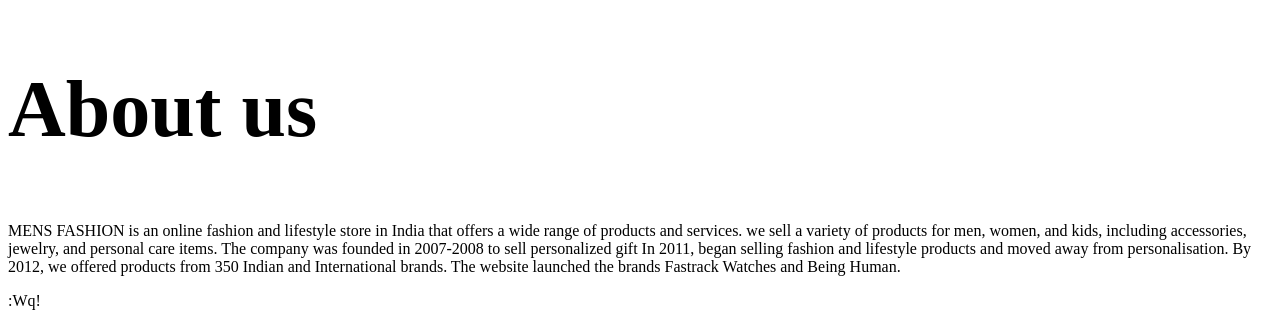
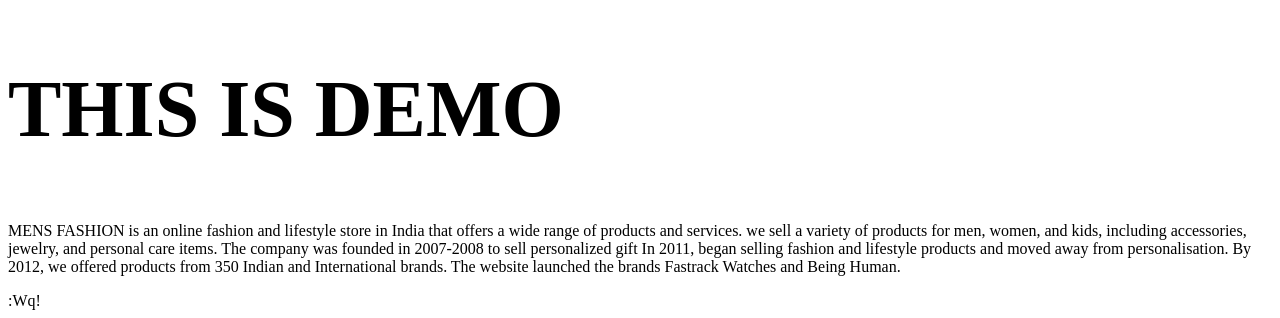
Before and after one commit to rahulparisha/Git_cicd, a plain HTML site: page index.html in a window 1280 px wide. Shown: the part 610-928 px from the top of the page. Drawn offline with Linux system fonts and the light colour scheme.

Commit message:
changes done

```diff
--- a/index.html
+++ b/index.html
@@ -2,9 +2,8 @@
 
                                                                   <img src="mens fasion.jpeg" width="600px" height="600px">
                                                                       <div class="about-text">
-                                                                                    <h2 style="font-size: 80px; color: black;">About us</h2>
-                                                                                          <p>MENS FASHION is an online fashion and lifestyle store in India that offers a wide range of products and services. we sell a variety of products for men, women, and kids, including accessories, jewelry, and personal care items. The company was founded in 2007-2008 to sell personalized gift In 2011,  began selling fashion and lifestyle products and moved away from personalisation. By 2012, we offered products from 350 Indian and International brands. The website launched the brands Fastrack Watches and Being Human. </p>
-
+                                                                                    <h2 style="font-size: 80px; color: black;">THIS IS DEMO</h2>
+                                                                                          <p>MENS FASHION is an online fashion and lifestyle store in India that offers a wide range of products and services. we sell a variety of products for men, women, and kids, including accessories, jewelry, and personal care items. The company was founded in 2007-2008 to sell personalized gift In 2011,  began selling fashion and lifestyle products and moved away from personalisation. By 2012, we offered products from 350 Indian and International brands. The website launched the brands Fastrack Watches and Being Human.  </p>
                                                                                               </div>
 
                                                                                                 </div>
```
